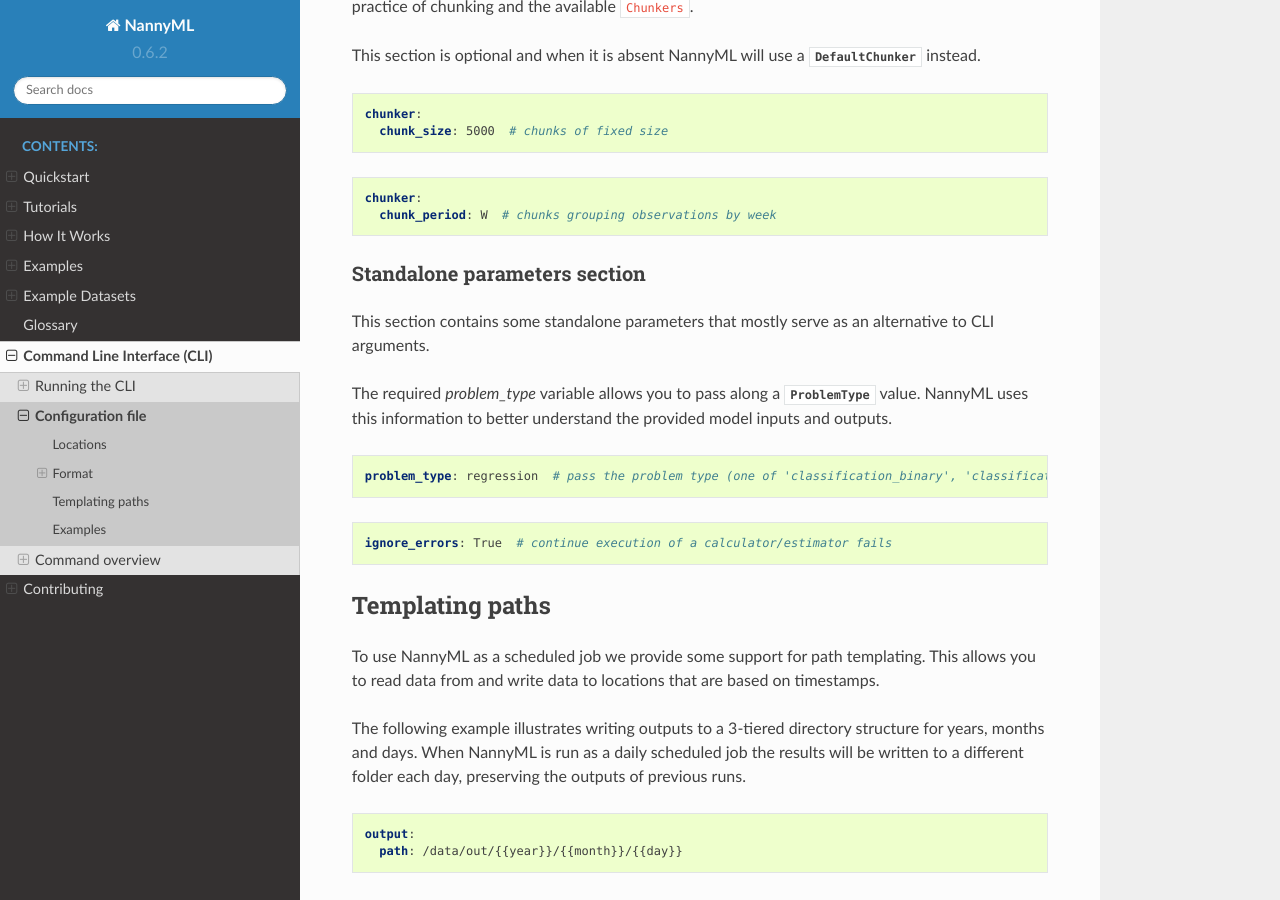
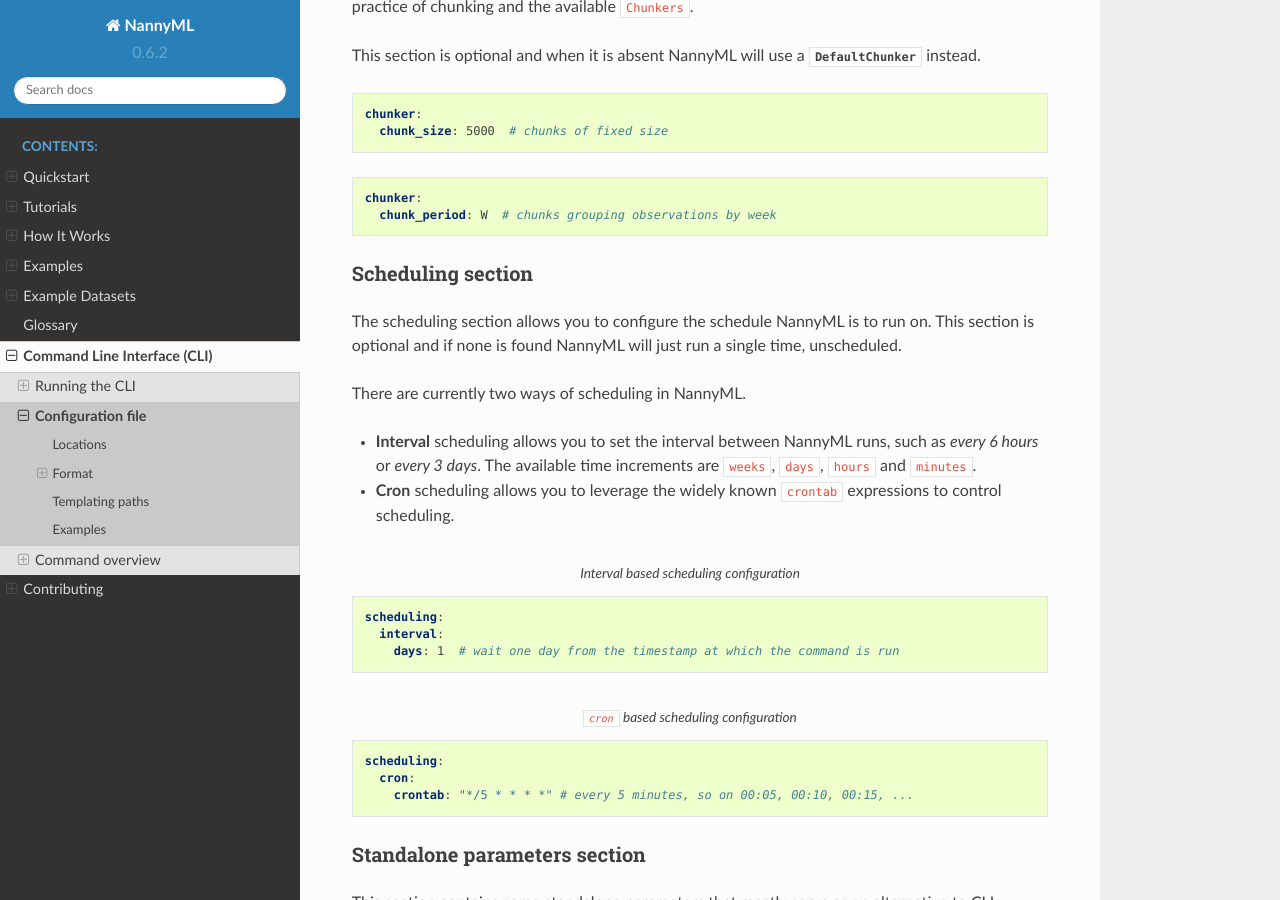
Before and after one commit to NannyML/nannyml, a Sphinx documentation site: the page built from docs/cli/configuration_file.rst, in a window 1280 px wide and 900 px high, scrolled down 5927 px. Built offline with Sphinx 7.4.7 and the Read the Docs theme 2.0.0, drawn with Linux system fonts in a browser that asks for light colours; pages that are not in the unit, such as notebooks, are missing from menus.

Commit message:
Updated docs for scheduling config + added some feedback on schedule in the CLI logging
Signed-off-by: Niels Nuyttens <niels@nannyml.com>

```diff
--- a/docs/cli/configuration_file.rst
+++ b/docs/cli/configuration_file.rst
@@ -328,6 +328,35 @@
     chunker:
       chunk_period: W  # chunks grouping observations by week
 
+
+Scheduling section
+*******************
+
+The scheduling section allows you to configure the schedule NannyML is to run on. This section is optional and if none
+is found NannyML will just run a single time, unscheduled.
+
+There are currently two ways of scheduling in NannyML.
+
+- **Interval** scheduling allows you to set the interval between NannyML runs, such as *every 6 hours* or *every 3 days*.
+  The available time increments are ``weeks``, ``days``, ``hours`` and ``minutes``.
+- **Cron** scheduling allows you to leverage the widely known ``crontab`` expressions to control scheduling.
+
+.. code-block:: yaml
+    :caption: Interval based scheduling configuration
+
+    scheduling:
+      interval:
+        days: 1  # wait one day from the timestamp at which the command is run
+
+
+.. code-block:: yaml
+    :caption: ``cron`` based scheduling configuration
+
+    scheduling:
+      cron:
+        crontab: "*/5 * * * *" # every 5 minutes, so on 00:05, 00:10, 00:15, ...
+
+
 Standalone parameters section
 *****************************
 
```
Also changed, not shown: 1 other file.
